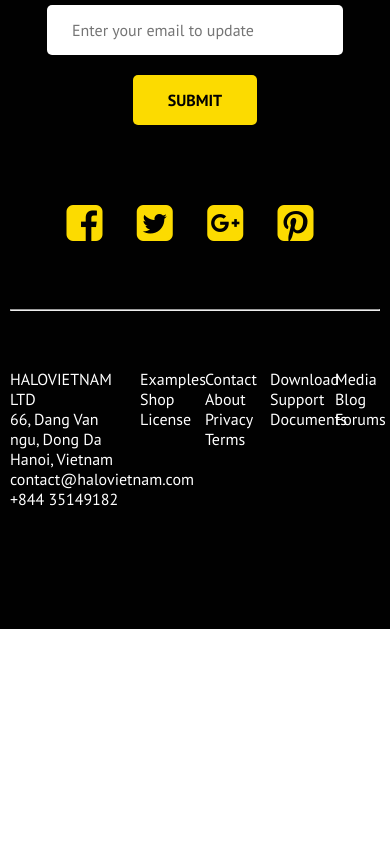
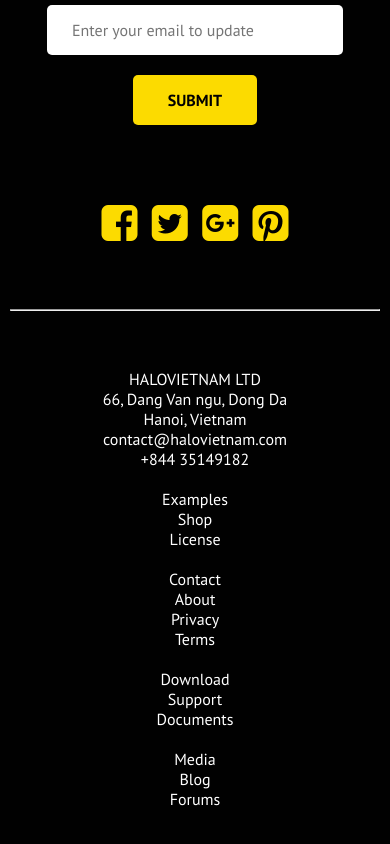
Before and after one commit to dolzhenkoba/tinyone, a plain HTML site: page index.html in a window 390 px wide. Shown: the part 2574-3418 px from the top of the page. Before the commit the page ends 3203 px from the top, so only its background shows below. Drawn offline with Linux system fonts and the light colour scheme.

Commit message:
second commit

```diff
--- a/index.html
+++ b/index.html
@@ -210,7 +210,7 @@
 	<footer id="blog" class="ba-footer">
 		<div class="ba-container">
 			<div class="ba-grid">
-			  <div class="ba-width-2-6">
+			  <div class="ba-width-small-2-6">
 			  	<p>
 			  		HALOVIETNAM LTD
 			  	</p>
@@ -224,14 +224,14 @@
 				<a href="tel:+844 35149182"> +844 35149182 </a>
 
 			  </div>
-			  <div class="ba-width-1-6">
+			  <div class="ba-width-small-1-6">
 				<ul>
 					<li><a href="#">Examples</a></li>
 					<li><a href="#">Shop</a></li>
 					<li><a href="#">License</a></li>
 				</ul>
 			  </div>
-			  <div class="ba-width-1-6">
+			  <div class="ba-width-small-1-6">
 			  	<ul>
 					<li><a href="#">Contact</a></li>
 					<li><a href="#">About</a></li>
@@ -239,14 +239,14 @@
 					<li><a href="#">Terms</a></li>
 				</ul>
 			  </div>
-			  <div class="ba-width-1-6">
+			  <div class="ba-width-small-1-6">
 			  	<ul>
 					<li><a href="#">Download</a></li>
 					<li><a href="#">Support</a></li>
 					<li><a href="#">Documents</a></li>
 				</ul>
 			  </div>
-			  <div class="ba-width-1-6">
+			  <div class="ba-width-small-1-6">
 			  	<ul>
 					<li><a href="#">Media</a></li>
 					<li><a href="#">Blog</a></li>
--- a/less/style.less
+++ b/less/style.less
@@ -72,6 +72,14 @@ textarea {
 	padding-left: 10px;
 	padding-right: 10px;
 	max-width: 960px;
+}
+@media (min-width: 480px) {
+	.ba-width-small-1-6 {
+    width: 16.667%;
+    }
+    .ba-width-small-2-6 {
+    width: 33.333%;
+    }
 }
 // ba-presentation
 .ba-presentation {
@@ -363,6 +371,12 @@ textarea {
 	.ba-support__title {
 		font-size: 26px;
 	}
+	.ba-support__social li {
+		margin: 0 5px;
+	}
+	.ba-support__social li:last-child {
+         margin-right: 5px;
+    }
 }
 // footer
 .ba-footer {
@@ -387,3 +401,12 @@ textarea {
 		padding: 0;
 	}
 }
+@media (max-width: 480px) {
+	.ba-footer {
+		text-align: center;
+	}
+	.ba-footer ul {
+    margin: 20px 0 0 0;
+    padding: 0;
+    }
+}
```
Also changed, not shown: css/style.css, 1 other file.
